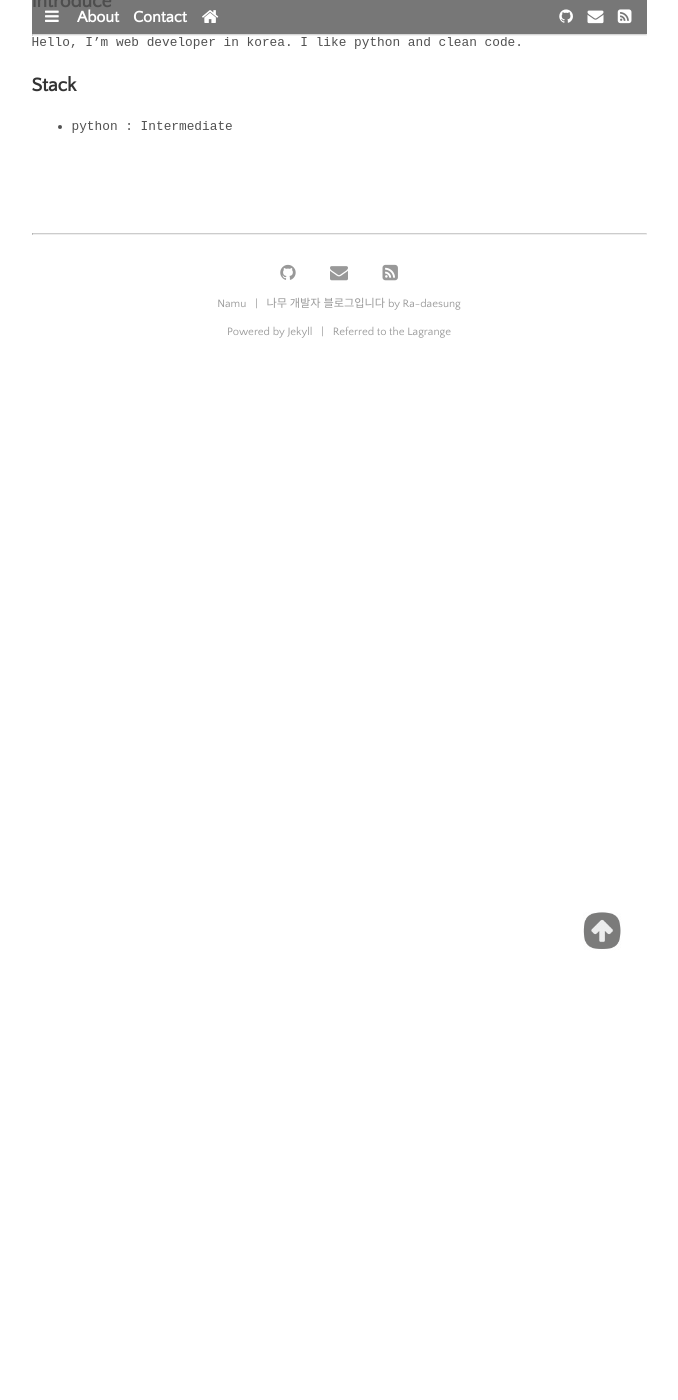
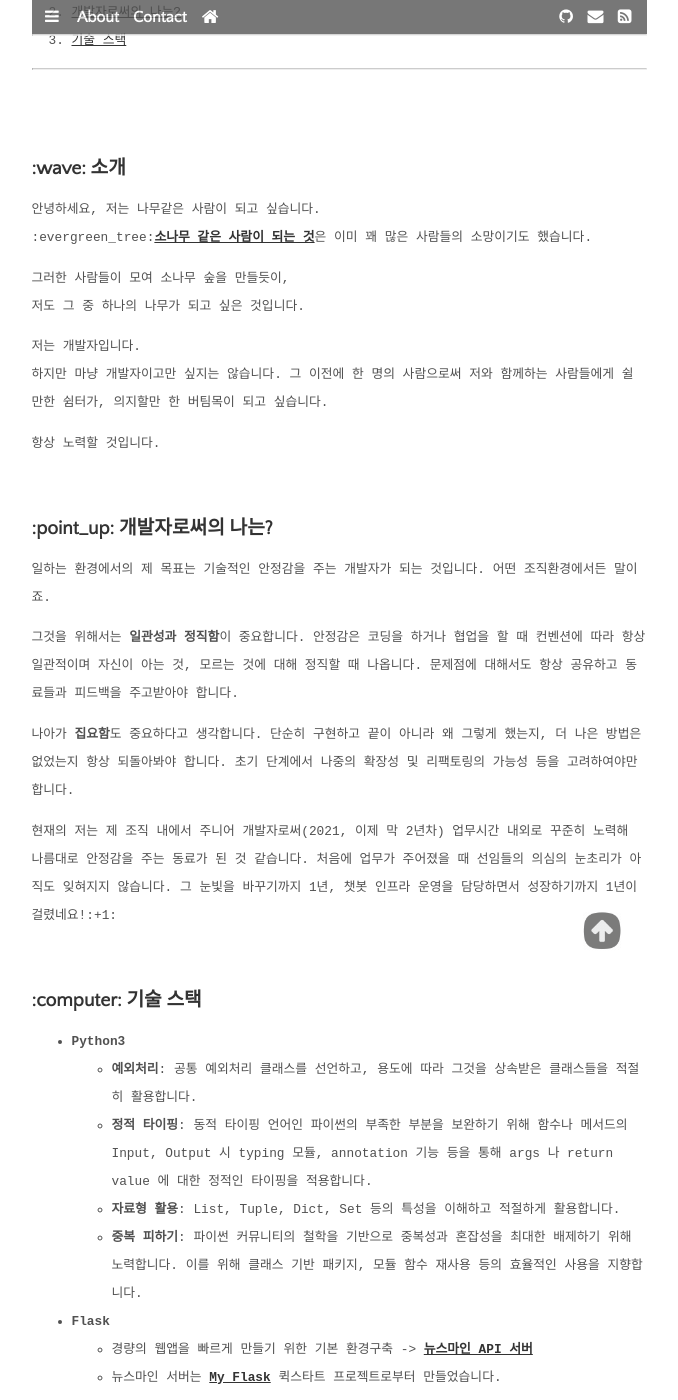
Before and after one commit to daesungRa/namu, a Jekyll site: the page built from about.markdown, in a window 1280 px wide and 1400 px high, scrolled down 305 px. Shown: the whole window, without its empty margins (301-979 px from the left). Built offline with Jekyll 4.4.1, drawn with Linux system fonts in a browser that asks for light colours; some web fonts are replaced; some of the changed text lies outside the part shown.

Commit message:
home: Add introduntions to about page

```diff
--- a/about.markdown
+++ b/about.markdown
@@ -4,13 +4,84 @@ title: About
 permalink: /about/
 ---
 
+<br>
+
+---
+
+1. [소개](#wave-소개)
+2. [개발자로써의 나는?](#point_up-개발자로써의-나는)
+3. [기술 스택](#computer-기술-스택)
+
+---
+
 <br><br>
-## Introduce
+## :wave: 소개
 
-Hello, I'm web developer in korea.
-I like python and clean code.
+안녕하세요, 저는 나무같은 사람이 되고 싶습니다.<br>
+:evergreen_tree:**[소나무 같은 사람이 되는 것]({{ site.baseurl }}{% link _posts/daily/2020-05-23-namu.markdown %})**은
+이미 꽤 많은 사람들의 소망이기도 했습니다.
 
-## Stack
+그러한 사람들이 모여 소나무 숲을 만들듯이,<br>
+저도 그 중 하나의 나무가 되고 싶은 것입니다.
 
-- python : Intermediate
-<br><br>
+저는 개발자입니다.<br>
+하지만 마냥 개발자이고만 싶지는 않습니다.
+그 이전에 한 명의 사람으로써 저와 함께하는 사람들에게 쉴 만한 쉼터가,
+의지할만 한 버팀목이 되고 싶습니다.
+
+항상 노력할 것입니다.
+
+<br>
+## :point_up: 개발자로써의 나는?
+
+일하는 환경에서의 제 목표는 기술적인 안정감을 주는 개발자가 되는 것입니다.
+어떤 조직환경에서든 말이죠.
+
+그것을 위해서는 **일관성과 정직함**이 중요합니다.
+안정감은 코딩을 하거나 협업을 할 때 컨벤션에 따라 항상 일관적이며
+자신이 아는 것, 모르는 것에 대해 정직할 때 나옵니다.
+문제점에 대해서도 항상 공유하고 동료들과 피드백을 주고받아야 합니다.
+
+나아가 **집요함**도 중요하다고 생각합니다.
+단순히 구현하고 끝이 아니라 왜 그렇게 했는지, 더 나은 방법은 없었는지 항상 되돌아봐야 합니다.
+초기 단계에서 나중의 확장성 및 리팩토링의 가능성 등을 고려하여야만 합니다.
+
+현재의 저는 제 조직 내에서 주니어 개발자로써(2021, 이제 막 2년차)
+업무시간 내외로 꾸준히 노력해 나름대로 안정감을 주는 동료가 된 것 같습니다.
+처음에 업무가 주어졌을 때 선임들의 의심의 눈초리가 아직도 잊혀지지 않습니다.
+그 눈빛을 바꾸기까지 1년, 챗봇 인프라 운영을 담당하면서 성장하기까지 1년이 걸렸네요!:+1:
+
+<br>
+## :computer: 기술 스택
+
+- **Python3**
+    - **예외처리**: 공통 예외처리 클래스를 선언하고, 용도에 따라 그것을 상속받은 클래스들을 적절히 활용합니다.
+    - **정적 타이핑**: 동적 타이핑 언어인 파이썬의 부족한 부분을 보완하기 위해
+    함수나 메서드의 Input, Output 시 typing 모듈, annotation 기능 등을 통해
+    args 나 return value 에 대한 정적인 타이핑을 적용합니다.
+    - **자료형 활용**: List, Tuple, Dict, Set 등의 특성을 이해하고 적절하게 활용합니다.
+    - **중복 피하기**: 파이썬 커뮤니티의 철학을 기반으로 중복성과 혼잡성을 최대한 배제하기 위해 노력합니다.
+    이를 위해 클래스 기반 패키지, 모듈 함수 재사용 등의 효율적인 사용을 지향합니다.
+
+- **Flask**
+    - 경량의 웹앱을 빠르게 만들기 위한 기본 환경구축 -> **[뉴스마인 API 서버](https://github.com/daesungRa/newsmine)**
+    - 뉴스마인 서버는 **[My Flask](https://github.com/daesungRa/server-flask)** 퀵스타트 프로젝트로부터 만들었습니다.
+
+- **Django**
+    - Django 는 제 토이 프로젝트에서 현재 개발 중입니다. -> **[뉴스마인 웹](https://github.com/daesungRa/newsmine-web)**
+    - 업무에서 주된 프레임워크가 아니기 때문에 꾸준히 공부중입니다.
+
+- **MongoDB**
+    - mongodb 의 특성 및 내부구조
+    - DB 및 Collection 구축
+    - SELECT: find 및 aggregation 활용
+    - INSERT: insertOne, insertMany 활용
+    - UPDATE/DELETE: update, delete 활용
+    - filter, 키워드 활용
+
+- **프론트**
+    - jquery 셀렉터 활용, ajax call 서버와 비동기 통신
+    - html, css 활용한 화면단 마크업
+
+- **협업툴**
+    - git cli tool, github 활용
```
